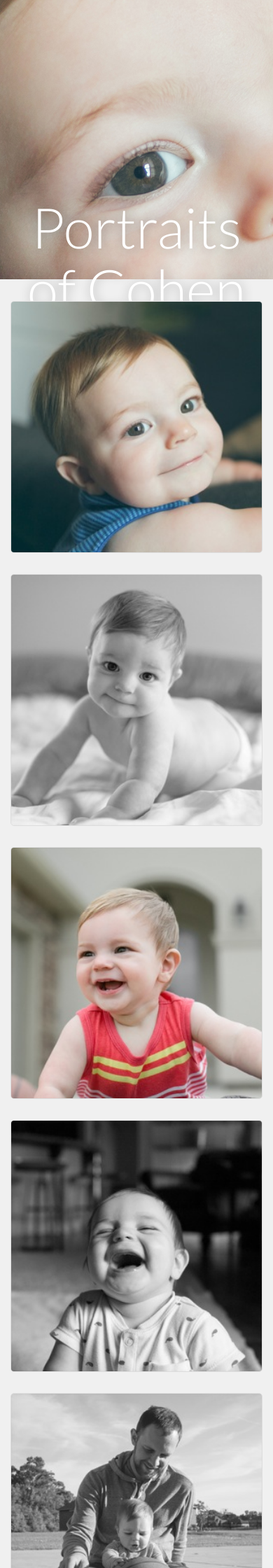
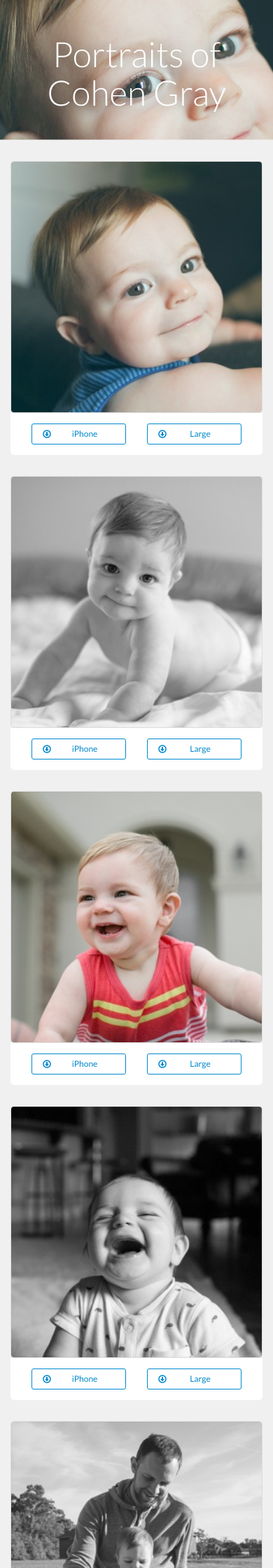
Before and after one commit to jonathansimmons/cohengray, a Jekyll site: the page built from index.html, in a window 390 px wide. Shown: the top 2240 px of the page at 70% size. Built offline with Jekyll 4.4.1, drawn with Linux system fonts in a browser that asks for light colours; nearby versions of some CDN libraries; Markdown is read by kramdown in place of the engine named in the settings; some of the changed text lies outside the part shown.

Commit message:
Always display download links on mobile

```diff
--- a/css/main.css
+++ b/css/main.css
@@ -63,7 +63,7 @@ body {
   margin: 2px 0px 2px 5px;
 }
 
-@media (max-width:320px) {
+@media (max-width:480px) {
   #header {
     height:200px;
   }
@@ -71,4 +71,18 @@ body {
     font-size:50px;
     margin-top:50px;
   }
+
+  .thumb {
+    border-radius: 0 0 5px 5px;
+  }
+  .links {
+    opacity: 1;
+    bottom: 0;
+    position: relative;
+    background: #fff;
+    width: 100%;
+    border-radius: 0 0 5px 5px;
+  }
+
+
 }
--- a/index.html
+++ b/index.html
@@ -8,10 +8,10 @@ title: Cohen G Simmons
 		<img src="images/cohen-thumb-20.jpg" alt="Week 20">
 		<div class="links">
 			<div class="row">
-				<div class="col-md-6 col-sm-6">
+				<div class="col-md-6 col-sm-6 col-xs-6">
 					<a href="images/cohen-iphone-20.jpg" class="btn btn-default btn-sm btn-block" download> <span class="glyphicon glyphicon-download"></span> iPhone</a>
 				</div>
-				<div class="col-md-6 col-sm-6">
+				<div class="col-md-6 col-sm-6 col-xs-6">
 					<a href="images/cohen-square-20.jpg" class="btn btn-default btn-sm btn-block" download><span class="glyphicon glyphicon-download"></span> Large</a>
 				</div>
 			</div>
@@ -21,10 +21,10 @@ title: Cohen G Simmons
 		<img src="images/cohen-thumb-19.jpg" alt="Week 19">
 		<div class="links">
 			<div class="row">
-				<div class="col-md-6 col-sm-6">
+				<div class="col-md-6 col-sm-6 col-xs-6">
 					<a href="images/cohen-iphone-19.jpg" class="btn btn-default btn-sm btn-block" download> <span class="glyphicon glyphicon-download"></span> iPhone</a>
 				</div>
-				<div class="col-md-6 col-sm-6">
+				<div class="col-md-6 col-sm-6 col-xs-6">
 					<a href="images/cohen-square-19.jpg" class="btn btn-default btn-sm btn-block" download><span class="glyphicon glyphicon-download"></span> Large</a>
 				</div>
 			</div>
@@ -34,10 +34,10 @@ title: Cohen G Simmons
 		<img src="images/cohen-thumb-18.jpg" alt="Week 18">
 		<div class="links">
 			<div class="row">
-				<div class="col-md-6 col-sm-6">
+				<div class="col-md-6 col-sm-6 col-xs-6">
 					<a href="images/cohen-iphone-18.jpg" class="btn btn-default btn-sm btn-block" download> <span class="glyphicon glyphicon-download"></span> iPhone</a>
 				</div>
-				<div class="col-md-6 col-sm-6">
+				<div class="col-md-6 col-sm-6 col-xs-6">
 					<a href="images/cohen-square-18.jpg" class="btn btn-default btn-sm btn-block" download><span class="glyphicon glyphicon-download"></span> Large</a>
 				</div>
 			</div>
@@ -47,10 +47,10 @@ title: Cohen G Simmons
 		<img  src="images/cohen-thumb-17.jpg" alt="Week 17">
 		<div class="links">
 			<div class="row">
-				<div class="col-md-6 col-sm-6">
+				<div class="col-md-6 col-sm-6 col-xs-6">
 					<a href="images/cohen-iphone-17.jpg" class="btn btn-default btn-sm btn-block" download> <span class="glyphicon glyphicon-download"></span> iPhone</a>
 				</div>
-				<div class="col-md-6 col-sm-6">
+				<div class="col-md-6 col-sm-6 col-xs-6">
 					<a href="images/cohen-square-17.jpg" class="btn btn-default btn-sm btn-block" download><span class="glyphicon glyphicon-download"></span> Large</a>
 				</div>
 			</div>
@@ -63,10 +63,10 @@ title: Cohen G Simmons
 		<img src="images/cohen-thumb-16.jpg" alt="Week 16">
 		<div class="links">
 			<div class="row">
-				<div class="col-md-6 col-sm-6">
+				<div class="col-md-6 col-sm-6 col-xs-6">
 					<a href="images/cohen-iphone-16.jpg" class="btn btn-default btn-sm btn-block" download> <span class="glyphicon glyphicon-download"></span> iPhone</a>
 				</div>
-				<div class="col-md-6 col-sm-6">
+				<div class="col-md-6 col-sm-6 col-xs-6">
 					<a href="images/cohen-square-16.jpg" class="btn btn-default btn-sm btn-block" download><span class="glyphicon glyphicon-download"></span> Large</a>
 				</div>
 			</div>
@@ -76,10 +76,10 @@ title: Cohen G Simmons
 		<img src="images/cohen-thumb-15.jpg" alt="Week 15">
 		<div class="links">
 			<div class="row">
-				<div class="col-md-6 col-sm-6">
+				<div class="col-md-6 col-sm-6 col-xs-6">
 					<a href="images/cohen-iphone-15.jpg" class="btn btn-default btn-sm btn-block" download> <span class="glyphicon glyphicon-download"></span> iPhone</a>
 				</div>
-				<div class="col-md-6 col-sm-6">
+				<div class="col-md-6 col-sm-6 col-xs-6">
 					<a href="images/cohen-square-15.jpg" class="btn btn-default btn-sm btn-block" download><span class="glyphicon glyphicon-download"></span> Large</a>
 				</div>
 			</div>
@@ -89,10 +89,10 @@ title: Cohen G Simmons
 		<img src="images/cohen-thumb-14.jpg" alt="Week 14">
 		<div class="links">
 			<div class="row">
-				<div class="col-md-6 col-sm-6">
+				<div class="col-md-6 col-sm-6 col-xs-6">
 					<a href="images/cohen-iphone-14.jpg" class="btn btn-default btn-sm btn-block" download> <span class="glyphicon glyphicon-download"></span> iPhone</a>
 				</div>
-				<div class="col-md-6 col-sm-6">
+				<div class="col-md-6 col-sm-6 col-xs-6">
 					<a href="images/cohen-square-14.jpg" class="btn btn-default btn-sm btn-block" download><span class="glyphicon glyphicon-download"></span> Large</a>
 				</div>
 			</div>
@@ -102,10 +102,10 @@ title: Cohen G Simmons
 		<img src="images/cohen-thumb-13.jpg" alt="Week 13">
 		<div class="links">
 			<div class="row">
-				<div class="col-md-6 col-sm-6">
+				<div class="col-md-6 col-sm-6 col-xs-6">
 					<a href="images/cohen-iphone-13.jpg" class="btn btn-default btn-sm btn-block" download> <span class="glyphicon glyphicon-download"></span> iPhone</a>
 				</div>
-				<div class="col-md-6 col-sm-6">
+				<div class="col-md-6 col-sm-6 col-xs-6">
 					<a href="images/cohen-square-13.jpg" class="btn btn-default btn-sm btn-block" download><span class="glyphicon glyphicon-download"></span> Large</a>
 				</div>
 			</div>
@@ -118,10 +118,10 @@ title: Cohen G Simmons
 		<img src="images/cohen-thumb-12.jpg" alt="Week 12">
 		<div class="links">
 			<div class="row">
-				<div class="col-md-6 col-sm-6">
+				<div class="col-md-6 col-sm-6 col-xs-6">
 					<a href="images/cohen-iphone-12.jpg" class="btn btn-default btn-sm btn-block" download> <span class="glyphicon glyphicon-download"></span> iPhone</a>
 				</div>
-				<div class="col-md-6 col-sm-6">
+				<div class="col-md-6 col-sm-6 col-xs-6">
 					<a href="images/cohen-square-12.jpg" class="btn btn-default btn-sm btn-block" download><span class="glyphicon glyphicon-download"></span> Large</a>
 				</div>
 			</div>
@@ -131,10 +131,10 @@ title: Cohen G Simmons
 		<img src="images/cohen-thumb-11.jpg" alt="Week 11">
 		<div class="links">
 			<div class="row">
-				<div class="col-md-6 col-sm-6">
+				<div class="col-md-6 col-sm-6 col-xs-6">
 					<a href="images/cohen-iphone-11.jpg" class="btn btn-default btn-sm btn-block" download> <span class="glyphicon glyphicon-download"></span> iPhone</a>
 				</div>
-				<div class="col-md-6 col-sm-6">
+				<div class="col-md-6 col-sm-6 col-xs-6">
 					<a href="images/cohen-square-11.jpg" class="btn btn-default btn-sm btn-block" download><span class="glyphicon glyphicon-download"></span> Large</a>
 				</div>
 			</div>
@@ -144,10 +144,10 @@ title: Cohen G Simmons
 		<img src="images/cohen-thumb-10.jpg" alt="Week 10">
 		<div class="links">
 			<div class="row">
-				<div class="col-md-6 col-sm-6">
+				<div class="col-md-6 col-sm-6 col-xs-6">
 					<a href="images/cohen-iphone-10.jpg" class="btn btn-default btn-sm btn-block" download> <span class="glyphicon glyphicon-download"></span> iPhone</a>
 				</div>
-				<div class="col-md-6 col-sm-6">
+				<div class="col-md-6 col-sm-6 col-xs-6">
 					<a href="images/cohen-square-10.jpg" class="btn btn-default btn-sm btn-block" download><span class="glyphicon glyphicon-download"></span> Large</a>
 				</div>
 			</div>
@@ -157,10 +157,10 @@ title: Cohen G Simmons
 		<img src="images/cohen-thumb-9.jpg" alt="Week 9">
 		<div class="links">
 			<div class="row">
-				<div class="col-md-6 col-sm-6">
+				<div class="col-md-6 col-sm-6 col-xs-6">
 					<a href="images/cohen-iphone-9.jpg" class="btn btn-default btn-sm btn-block" download> <span class="glyphicon glyphicon-download"></span> iPhone</a>
 				</div>
-				<div class="col-md-6 col-sm-6">
+				<div class="col-md-6 col-sm-6 col-xs-6">
 					<a href="images/cohen-square-9.jpg" class="btn btn-default btn-sm btn-block" download><span class="glyphicon glyphicon-download"></span> Large</a>
 				</div>
 			</div>
@@ -173,10 +173,10 @@ title: Cohen G Simmons
 		<img src="images/cohen-thumb-8.jpg" alt="Week 8">
 		<div class="links">
 			<div class="row">
-				<div class="col-md-6 col-sm-6">
+				<div class="col-md-6 col-sm-6 col-xs-6">
 					<a href="images/cohen-iphone-8.jpg" class="btn btn-default btn-sm btn-block" download> <span class="glyphicon glyphicon-download"></span> iPhone</a>
 				</div>
-				<div class="col-md-6 col-sm-6">
+				<div class="col-md-6 col-sm-6 col-xs-6">
 					<a href="images/cohen-square-8.jpg" class="btn btn-default btn-sm btn-block" download><span class="glyphicon glyphicon-download"></span> Large</a>
 				</div>
 			</div>
@@ -186,10 +186,10 @@ title: Cohen G Simmons
 		<img src="images/cohen-thumb-7.jpg" alt="Week 7">
 		<div class="links">
 			<div class="row">
-				<div class="col-md-6 col-sm-6">
+				<div class="col-md-6 col-sm-6 col-xs-6">
 					<a href="images/cohen-iphone-7.jpg" class="btn btn-default btn-sm btn-block" download> <span class="glyphicon glyphicon-download"></span> iPhone</a>
 				</div>
-				<div class="col-md-6 col-sm-6">
+				<div class="col-md-6 col-sm-6 col-xs-6">
 					<a href="images/cohen-square-7.jpg" class="btn btn-default btn-sm btn-block" download><span class="glyphicon glyphicon-download"></span> Large</a>
 				</div>
 			</div>
@@ -199,10 +199,10 @@ title: Cohen G Simmons
 		<img src="images/cohen-thumb-6.jpg" alt="Week 6">
 		<div class="links">
 			<div class="row">
-				<div class="col-md-6 col-sm-6">
+				<div class="col-md-6 col-sm-6 col-xs-6">
 					<a href="images/cohen-iphone-6.jpg" class="btn btn-default btn-sm btn-block" download> <span class="glyphicon glyphicon-download"></span> iPhone</a>
 				</div>
-				<div class="col-md-6 col-sm-6">
+				<div class="col-md-6 col-sm-6 col-xs-6">
 					<a href="images/cohen-square-6.jpg" class="btn btn-default btn-sm btn-block" download><span class="glyphicon glyphicon-download"></span> Large</a>
 				</div>
 			</div>
@@ -212,10 +212,10 @@ title: Cohen G Simmons
 		<img src="images/cohen-thumb-5.jpg" alt="Week 5">
 		<div class="links">
 			<div class="row">
-				<div class="col-md-6 col-sm-6">
+				<div class="col-md-6 col-sm-6 col-xs-6">
 					<a href="images/cohen-iphone-5.jpg" class="btn btn-default btn-sm btn-block" download> <span class="glyphicon glyphicon-download"></span> iPhone</a>
 				</div>
-				<div class="col-md-6 col-sm-6">
+				<div class="col-md-6 col-sm-6 col-xs-6">
 					<a href="images/cohen-square-5.jpg" class="btn btn-default btn-sm btn-block" download><span class="glyphicon glyphicon-download"></span> Large</a>
 				</div>
 			</div>
@@ -228,10 +228,10 @@ title: Cohen G Simmons
 		<img src="images/cohen-thumb-4.jpg" alt="Week 4">
 		<div class="links">
 			<div class="row">
-				<div class="col-md-6 col-sm-6">
+				<div class="col-md-6 col-sm-6 col-xs-6">
 					<a href="images/cohen-iphone-4.jpg" class="btn btn-default btn-sm btn-block" download> <span class="glyphicon glyphicon-download"></span> iPhone</a>
 				</div>
-				<div class="col-md-6 col-sm-6">
+				<div class="col-md-6 col-sm-6 col-xs-6">
 					<a href="images/cohen-square-4.jpg" class="btn btn-default btn-sm btn-block" download><span class="glyphicon glyphicon-download"></span> Large</a>
 				</div>
 			</div>
@@ -241,10 +241,10 @@ title: Cohen G Simmons
 		<img src="images/cohen-thumb-3.jpg" alt="Week 3">
 		<div class="links">
 			<div class="row">
-				<div class="col-md-6 col-sm-6">
+				<div class="col-md-6 col-sm-6 col-xs-6">
 					<a href="images/cohen-iphone-3.jpg" class="btn btn-default btn-sm btn-block" download> <span class="glyphicon glyphicon-download"></span> iPhone</a>
 				</div>
-				<div class="col-md-6 col-sm-6">
+				<div class="col-md-6 col-sm-6 col-xs-6">
 					<a href="images/cohen-square-3.jpg" class="btn btn-default btn-sm btn-block" download><span class="glyphicon glyphicon-download"></span> Large</a>
 				</div>
 			</div>
@@ -254,10 +254,10 @@ title: Cohen G Simmons
 		<img src="images/cohen-thumb-2.jpg" alt="Week 2">
 		<div class="links">
 			<div class="row">
-				<div class="col-md-6 col-sm-6">
+				<div class="col-md-6 col-sm-6 col-xs-6">
 					<a href="images/cohen-iphone-2.jpg" class="btn btn-default btn-sm btn-block" download> <span class="glyphicon glyphicon-download"></span> iPhone</a>
 				</div>
-				<div class="col-md-6 col-sm-6">
+				<div class="col-md-6 col-sm-6 col-xs-6">
 					<a href="images/cohen-square-2.jpg" class="btn btn-default btn-sm btn-block" download><span class="glyphicon glyphicon-download"></span> Large</a>
 				</div>
 			</div>
@@ -267,10 +267,10 @@ title: Cohen G Simmons
 		<img src="images/cohen-thumb-1.jpg" alt="Week 1">
 		<div class="links">
 			<div class="row">
-				<div class="col-md-6 col-sm-6">
+				<div class="col-md-6 col-sm-6 col-xs-6">
 					<a href="images/cohen-iphone-1.jpg" class="btn btn-default btn-sm btn-block" download> <span class="glyphicon glyphicon-download"></span> iPhone</a>
 				</div>
-				<div class="col-md-6 col-sm-6">
+				<div class="col-md-6 col-sm-6 col-xs-6">
 					<a href="images/cohen-square-1.jpg" class="btn btn-default btn-sm btn-block" download><span class="glyphicon glyphicon-download"></span> Large</a>
 				</div>
 			</div>
```
